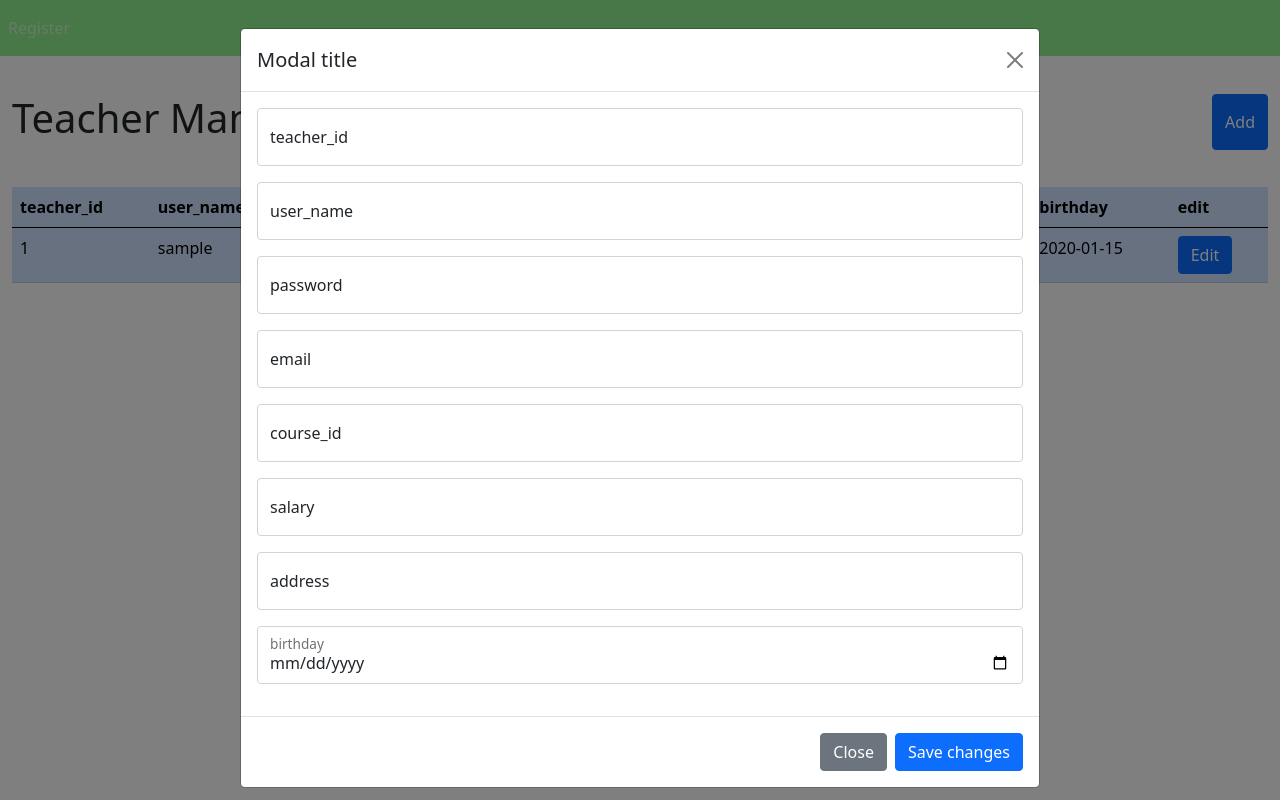
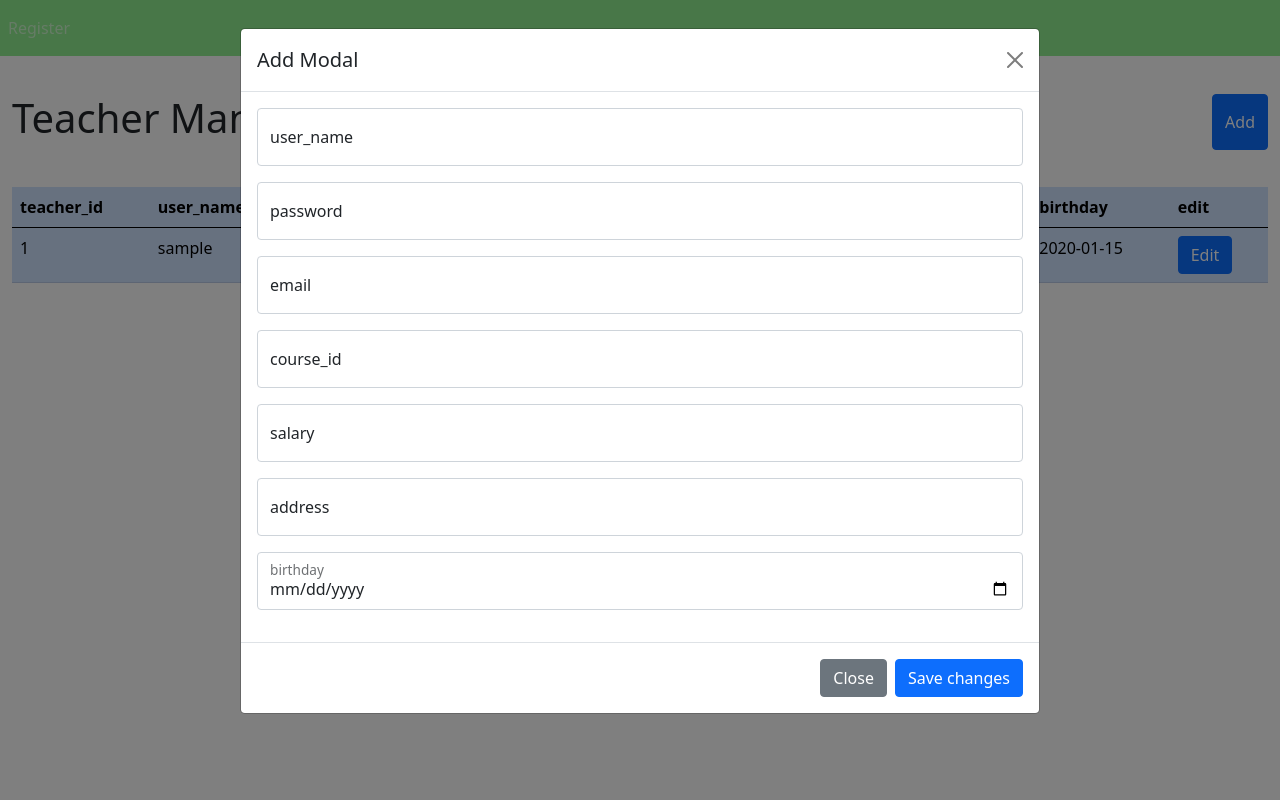
Before and after one commit to LuhPaglia/php-beavers, a PHP site: page /php-beavers/teacherMngPage.php in a window 1280 px wide, after a click on "Add". Run offline with PHP 8.4, Linux system fonts and the light colour scheme; tables that the repository leaves empty hold one stand-in row (values such as "Sample post"); data that the repository does not hold is empty.

Commit message:
implement add modal

```diff
--- a/services/dbservices.php
+++ b/services/dbservices.php
@@ -1,4 +1,4 @@
-<?php
+<?php include './data/config.php';
 class dbServices{
     private $hostName;
     private $userName;
--- a/teacherMngPage.php
+++ b/teacherMngPage.php
@@ -100,18 +100,12 @@
   <div class="modal-dialog" style="max-width: 800px;">
     <div class="modal-content">
       <div class="modal-header">
-        <h1 class="modal-title fs-5" id="exampleModalLabel">Modal title</h1>
+        <h1 class="modal-title fs-5" id="exampleModalLabel">Add Modal</h1>
         <button type="button" class="btn-close" data-bs-dismiss="modal" aria-label="Close"></button>
       </div>
       <div class="modal-body">
 
       <form action="./teacherAdd.php" method="POST">
-      <div class="form-floating mb-3">
-          <input
-            type="number"
-            class="form-control" name="teacher_id" id="teacher_id" placeholder="teacher_id">
-          <label for="teacher_id">teacher_id</label>
-        </div>
         <div class="form-floating mb-3">
           <input
             type="text"
@@ -174,53 +168,47 @@
   <div class="modal-dialog" style="max-width: 800px;">
     <div class="modal-content">
       <div class="modal-header">
-        <h1 class="modal-title fs-5" id="exampleModalLabel">Modal title</h1>
+        <h1 class="modal-title fs-5" id="exampleModalLabel">Edit Modal</h1>
         <button type="button" class="btn-close" data-bs-dismiss="modal" aria-label="Close"></button>
       </div>
       <div class="modal-body">
 
-      <form action="./teacherAdd.php" method="POST">
-      <div class="form-floating mb-3">
-          <input
-            type="number"
-            class="form-control" name="teacher_id" id="teacher_id" placeholder="teacher_id">
-          <label for="teacher_id"><?php echo $teachers['teacher_id']['teacher_id']?></label>
-        </div>
+      <form action="./teacherEdit.php" method="POST">
         <div class="form-floating mb-3">
           <input
             type="text"
             class="form-control" name="user_name" id="user_name" placeholder="user_name">
-          <label for="user_name"><?php echo $teachers['teacher_id']['user_name']?></label>
+          <label for="user_name">user_name</label>
         </div>
         <div class="form-floating mb-3">
           <input
             type="password"
             class="form-control" name="password" id="password" placeholder="password">
-          <label for="password"><?php echo $teachers['teacher_id']['password']?></label>
+          <label for="password">password</label>
         </div>
         <div class="form-floating mb-3">
           <input
             type="email"
             class="form-control" name="email" id="email" placeholder="email">
-          <label for="email"><?php echo $teachers['teacher_id']['email']?></label>
+          <label for="email">email</label>
         </div>
         <div class="form-floating mb-3">
           <input
             type="number"
             class="form-control" name="course_id" id="course_id" placeholder="course_id">
-          <label for="course_id"><?php echo $teachers['teacher_id']['course_id']?></label>
+          <label for="course_id">course_id</label>
         </div>
         <div class="form-floating mb-3">
           <input
             type="number"
             class="form-control" name="salary" id="salary" placeholder="salary">
-          <label for="salary"><?php echo $teachers['teacher_id']['salary']?></label>
+          <label for="salary">salary</label>
         </div>
         <div class="form-floating mb-3">
           <input
             type="text"
             class="form-control" name="address" id="address" placeholder="address">
-          <label for="address"><?php echo $teachers['teacher_id']['address']?></label>
+          <label for="address">address</label>
         </div>
         <div class="form-floating mb-3">
           <input
```
Also changed, not shown: teacherAdd.php (+4 -3 lines).
